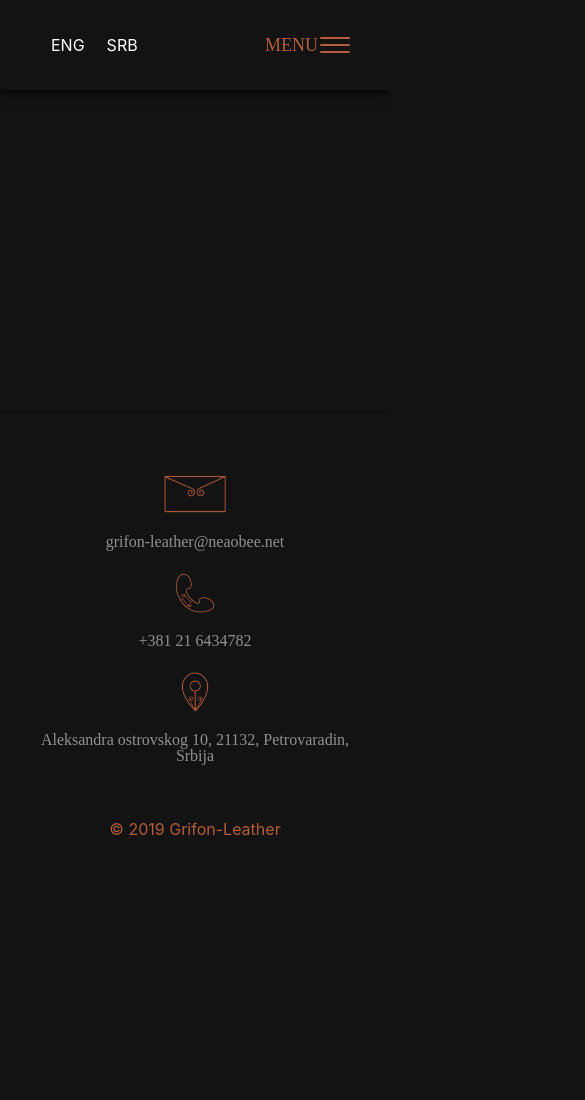
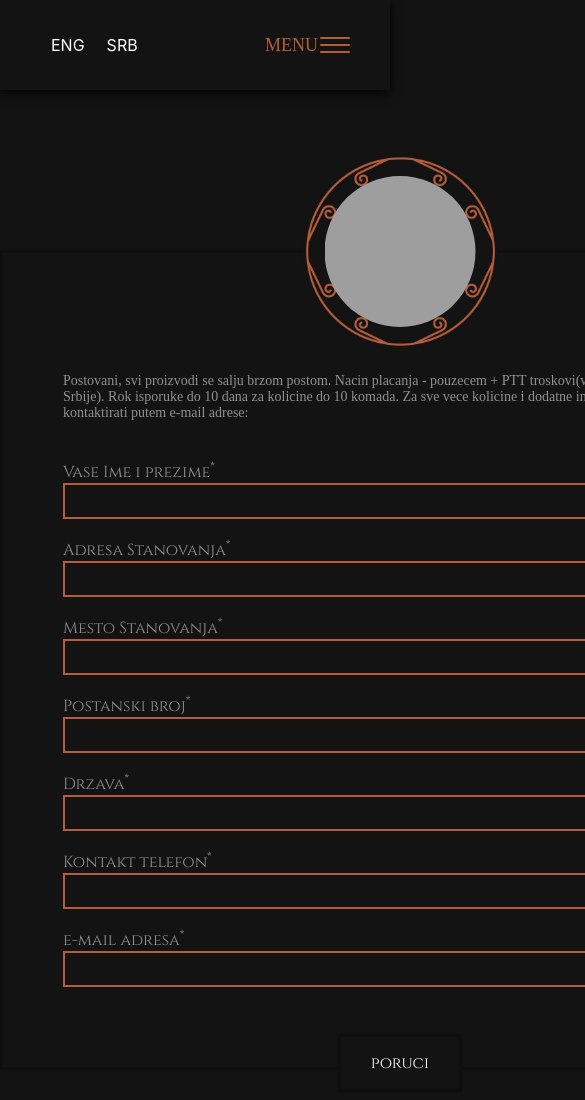
Before and after one commit to RobertT90/Grifon-Leather, a website built with webpack: page src/order-form.html in a window 390 px wide. Shown: the top 1100 px of the page, 585 px wide, since content can reach past the window. Before the commit the page ends 847 px from the top, so only its background shows below. Built offline with nearby package versions, Linux system fonts and the light colour scheme; grey boxes are pictures that could not be loaded; a web font is replaced by a local one.

Commit message:
form page without responsive

```diff
--- a/sass/components/pages/_order-form.scss
+++ b/sass/components/pages/_order-form.scss
@@ -0,0 +1,118 @@
+/**************** Order Form Style ****************/
+
+.order-section{
+    display:-ms-grid;
+    display:grid;
+    position: relative;
+    margin-top: 160px;
+    padding-bottom: 80px;
+    grid-template-areas:
+    ". form .";
+    grid-template-columns: 1fr 800px 1fr;
+    &:before{
+        content: '';
+        position: absolute;
+        top: 0;
+        bottom: 0;
+        left: -200px;
+        width: 700px;
+        height: 100%;
+        background: url('../img/hero-bg.svg') no-repeat;
+        transform: rotateY(180deg);
+        opacity: 0.2;
+    }
+    &__form{
+        grid-area: form;
+        justify-content: center;
+        padding: 120px 60px 60px 60px;
+        background: $black;
+        border: 3px solid rgba(#000000, 0.2);
+        position: relative;
+        z-index: 2;
+        .form-image{
+            position: absolute;
+            top: -99px;
+            left: 50%;
+            transform: translateX(-50%);
+            height: 195px;
+            width: 195px;
+            padding: 22px;
+            overflow: hidden;
+            border-radius: 50%;
+            background: $black url('../img/frame.png') center/contain no-repeat;
+            img{
+                width: 100%;
+                height: 100%;
+                border-radius: 50%;
+                object-fit: cover;
+            }
+        }
+        p{
+            color: $grey;
+            font: 14px $font-HindMaduraiRegular;
+            margin-bottom: 40px;
+        }
+        label{
+            width: 100%;
+            font: 16px $font-CinzelRegular;
+            margin-bottom: 20px;
+            span{
+                color: $grey;
+
+            }
+            input{
+                width: 100%;
+                background: $black;
+                border: 2px solid $orange;
+                color: $grey;
+                padding: 5px 10px;
+                -webkit-transition: 0.4s;
+                -moz-transition: 0.4s;
+                -o-transition: 0.4s;
+                transition: 0.4s;
+                &:focus{
+                    outline: none;
+                    margin-top: 10px;
+                    -moz-box-shadow:     0 0 10px $orange;
+                    -webkit-box-shadow:  0 0 10px $orange;
+                    box-shadow:          0 0 10px $orange;
+                }
+            }
+        }
+        .form-submit{
+            position: absolute;
+            bottom: -25px;
+            left: 50%;
+            padding: 15px 30px;
+            border: 3px solid rgba(#000000, 0.2);
+            background: $black;
+            color: #fff;
+            font: 16px $font-CinzelRegular;
+            -webkit-transform: scale(1) translate(-50%); /* WebKit */
+            -moz-transform: scale(1) translate(-50%); /* Mozilla */
+            -o-transform: scale(1) translate(-50%); /* Opera */
+            -ms-transform: scale(1) translate(-50%); /* Internet Explorer */
+            transform: scale(1) translate(-50%);
+            -webkit-transition: 0.4s;
+            -moz-transition: 0.4s;
+            -o-transition: 0.4s;
+            transition: 0.4s;
+            &:hover{
+                -moz-box-shadow:     0 0 10px #000;
+                -webkit-box-shadow:  0 0 10px #000;
+                box-shadow:          0 0 10px #000;
+                -webkit-transform: scale(1.01) translate(-50%); /* WebKit */
+                -moz-transform: scale(1.01) translate(-50%); /* Mozilla */
+                -o-transform: scale(1.01) translate(-50%); /* Opera */
+                -ms-transform: scale(1.01) translate(-50%); /* Internet Explorer */
+                transform: scale(1.01) translate(-50%);
+            }
+        }
+    }
+}
+
+/**************** Order Form Responsive Style ****************/
+
+@media(max-width:991px){
+
+}
--- a/src/order-form.html
+++ b/src/order-form.html
@@ -49,10 +49,48 @@
     </header>
     <!----- Header and Navigation menu END ----->
     <main id="content" class="content">
+        <!----- Form Section ----->
         <section class="order-section">
-            <div class="order-section__form">
-
-            </div>
+            <form class="order-section__form" action="">
+                <span class="form-image">
+                    <img src="../img/bag-caption.jpg" alt="">
+                </span>
+                <p>Postovani, svi proizvodi se salju brzom postom. Nacin placanja - pouzecem + PTT troskovi(vazi samo za
+                    teritoriju Srbije). Rok isporuke do 10 dana za kolicine do 10 komada. Za sve vece kolicine i dodatne
+                    informacije mozete nas kontaktirati putem e-mail adrese: <a
+                        href=" mailto:grifon-leather@neaobee.net" target="_blank"></a></p>
+                <label for="name">
+                    <span>Vase Ime i prezime<sup>*</sup></span>
+                    <input id="name" type="text">
+                </label>
+                <label for="adress">
+                    <span>Adresa Stanovanja<sup>*</sup></span>
+                    <input id="adress" type="text">
+                </label>
+                <label for="city">
+                    <span>Mesto Stanovanja<sup>*</sup></span>
+                    <input id="city" type="text">
+                </label>
+                <label for="zip-code">
+                    <span>Postanski broj<sup>*</sup></span>
+                    <input id="zip-code" type="text" />
+                </label>
+                <label for="state">
+                    <span>Drzava<sup>*</sup></span>
+                    <input id="state" type="text">
+                </label>
+                <label for="phone">
+                    <span>Kontakt telefon<sup>*</sup></span>
+                    <input id="phone" type="tel">
+                </label>
+                <label for="email">
+                    <span>e-mail adresa<sup>*</sup></span>
+                    <input id="email" type="email">
+                </label>
+                <button class="form-submit" type="submit">
+                    poruci
+                </button>
+            </form>
         </section>
     </main>
     <!----- Footer ----->
```
Also changed, not shown: dist/styles.css.
